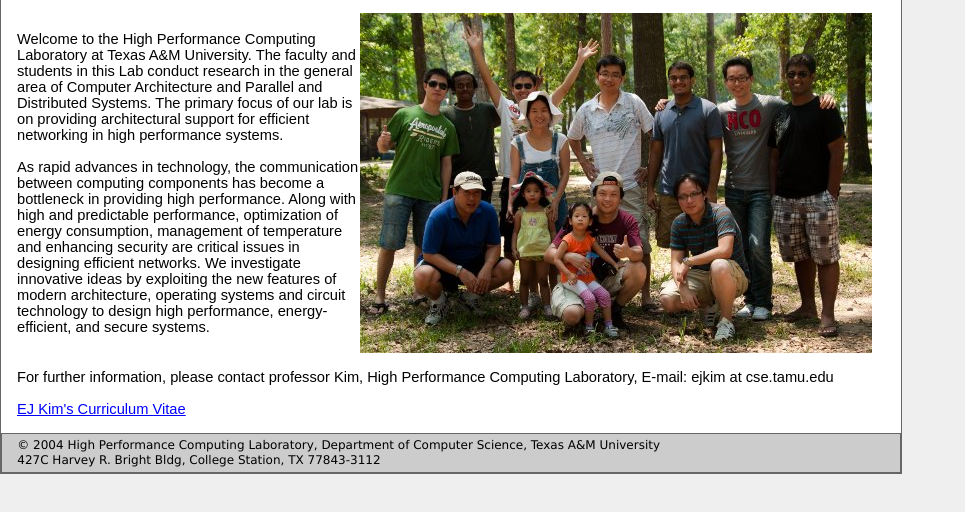
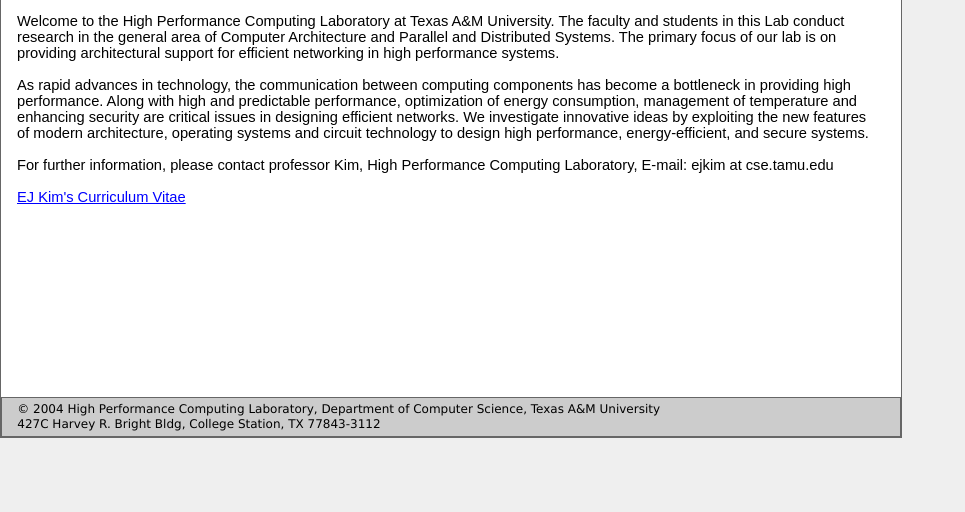
Before and after one commit to EJKim-tamu/EJKim-tamu.github.io, a plain HTML site: page index.html in a window 1280 px wide. Shown: the part 138-650 px from the top of the page, without its empty margins (0-965 px from the left). Drawn offline with Linux system fonts and the light colour scheme.

Commit message:
Update index.html

```diff
--- a/index.html
+++ b/index.html
@@ -1158,13 +1158,7 @@ table.MsoNormalTable
         technology to design high performance, energy-efficient, and secure
         systems.</span> </p>
         </td>
-        <td width=277 style='width:276.75pt;padding:0in 0in 0in 0in'>
-        <p class=MsoNormal><span style='font-size:11.0pt;font-family:Arial;
-        mso-fareast-font-family:"Times New Roman";mso-no-proof:yes'><img
-        border=0 width=512 height=340 id="_x0000_i1025"
-        src="images/group-member3.jpg"></span><span style='mso-fareast-font-family:
-        "Times New Roman"'><o:p></o:p></span></p>
-        </td>
+
        </tr>
       </table>
       <p><span style='font-size:11.0pt;font-family:Arial'>For further
```
